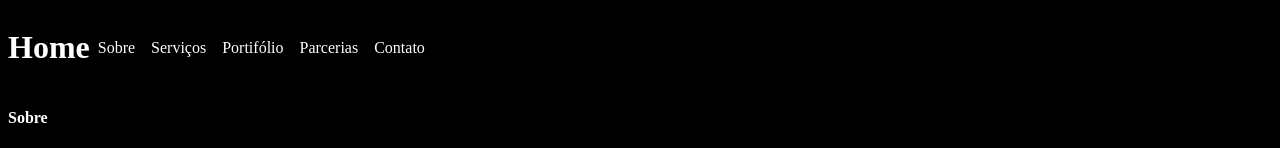
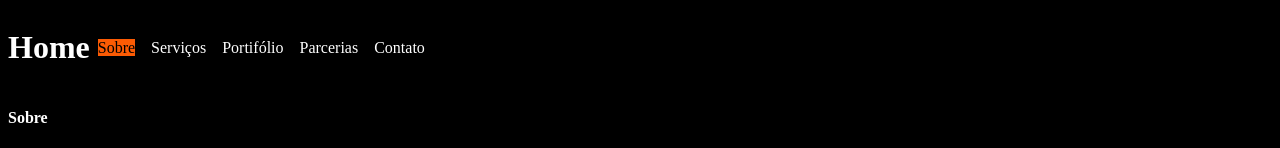
Before and after one commit to dscneto/pietrindzn, a React (Vite) app: page / in a window 1280 px wide. In both pictures the pointer is over the link "Sobre". Shown: the top 148 px of the page. Built offline with nearby package versions, Linux system fonts and the light colour scheme.

Commit message:
Upgrade CSS

```diff
--- a/src/App.css
+++ b/src/App.css
@@ -15,6 +15,13 @@ body {
   margin: 8px;
 }
 
+.navbar  a:hover{
+  text-decoration: none;
+  color: #000;
+  background-color: #fb5b04;
+  margin: 8px;
+}
+
 section {
   height: 400px;
 }
```
